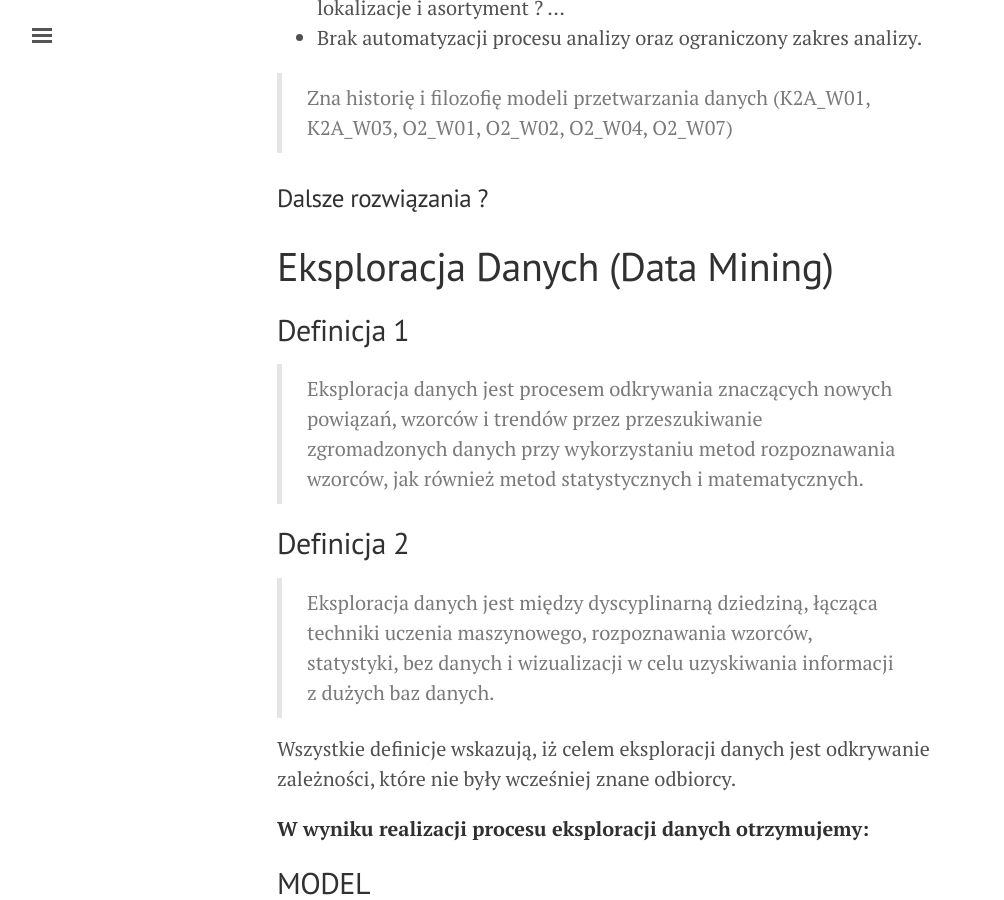
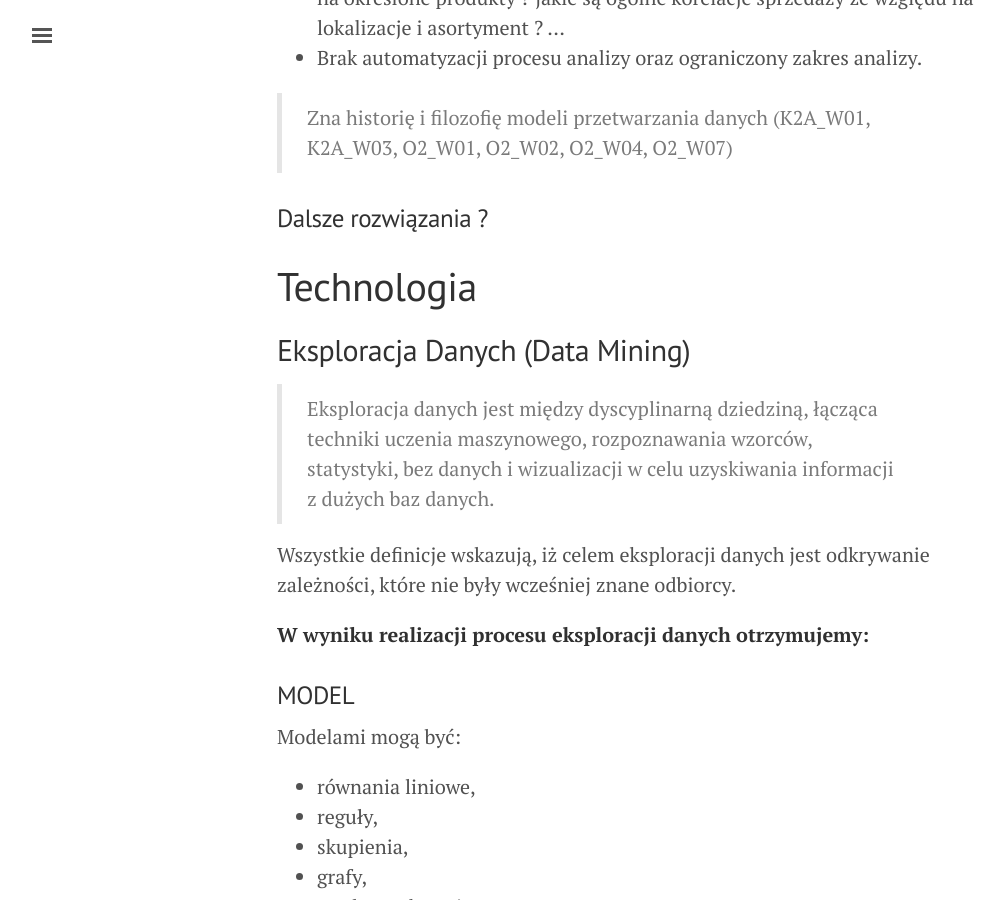
Before and after one commit to sebkaz-teaching/RealTime, a Jekyll site: the page built from 01_Intro.md, in a window 1280 px wide and 900 px high, scrolled down 5795 px. Shown: the whole window, without its empty margins (3-1007 px from the left). Built offline with Jekyll 4.4.1, drawn with Linux system fonts in a browser that asks for light colours; formulas are drawn with MathJax 3; a script that is not in the unit is left out; some of the changed text lies outside the part shown.

Commit message:
Update 01_Intro.md

```diff
--- a/01_Intro.md
+++ b/01_Intro.md
@@ -67,6 +67,7 @@ Very Long Baseline Interferometry posiada 16 teleskopów, gdzie każdy produkuje
 - Jednym z największych źródeł danych jest obecnie **sieć WEB** [WorldWideWebSize.com](http://www.worldwidewebsize.com).
 
 (Thursday, 14 February, 2019) **at least 5.55 billion pages** .
+
 (Friday, 14 August, 2020) **at least 5.72 billion pages** .
 
 Od strony biznesowej:
@@ -159,13 +160,13 @@ jakie są ogólne korelacje sprzedaży ze względu na lokalizacje i asortyment ?
 
 ### Dalsze rozwiązania ?
 
-# Eksploracja Danych (Data Mining)
 
-## Definicja 1
+# Technologia
 
-> Eksploracja danych jest procesem odkrywania znaczących nowych powiązań, wzorców i trendów przez przeszukiwanie zgromadzonych danych przy wykorzystaniu metod rozpoznawania wzorców, jak również metod statystycznych i matematycznych.
 
-## Definicja 2
+
+
+## Eksploracja Danych (Data Mining)
 
 > Eksploracja danych jest między dyscyplinarną dziedziną, łącząca techniki uczenia maszynowego, rozpoznawania wzorców, statystyki, bez danych i wizualizacji w celu uzyskiwania informacji z dużych baz danych.
 
@@ -173,7 +174,7 @@ Wszystkie definicje wskazują, iż celem eksploracji danych jest odkrywanie zale
 
 **W wyniku realizacji procesu eksploracji danych otrzymujemy:**
 
-## MODEL
+### MODEL
 
 Modelami mogą być:
 
```
